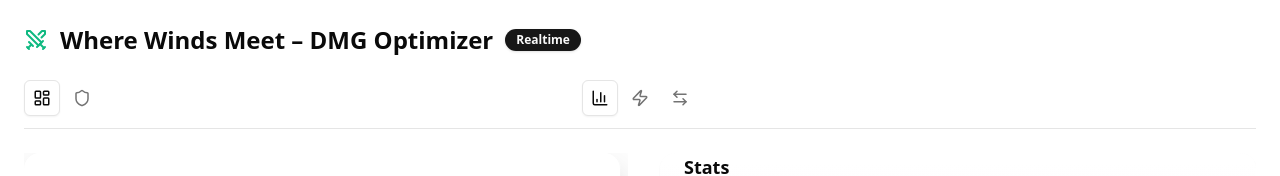
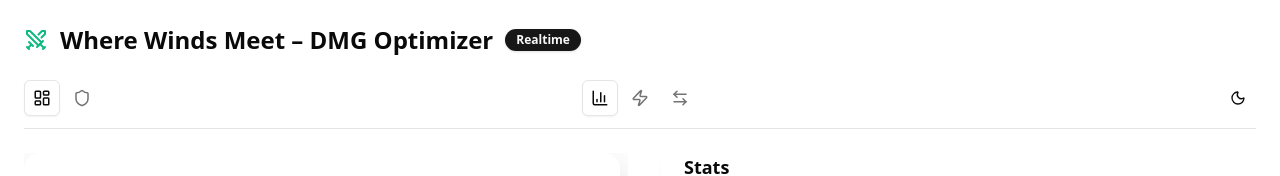
Before and after one commit to Phong940253/wwm-damage-calculator, a Next.js app: page / in a window 1280 px wide. Shown: the top 176 px of the page. Built offline with nearby package versions, Linux system fonts and the light colour scheme.

Commit message:
feat: add clear local data functionality and theme toggle component

```diff
--- a/app/ui/import-export/ImportExportTab.tsx
+++ b/app/ui/import-export/ImportExportTab.tsx
@@ -35,6 +35,30 @@ export default function ImportExportTab() {
   const [mergeGear, setMergeGear] = useState(true);
 
   const [status, setStatus] = useState<StatusState>(null);
+
+  /* =======================
+     Clear Local Data
+  ======================= */
+
+  const handleClearData = () => {
+    const ok = window.confirm(
+      "This will clear all saved calculator data (stats, gear, rotations) from this browser. Continue?"
+    );
+    if (!ok) return;
+
+    try {
+      const keysToRemove = Object.keys(localStorage).filter((k) =>
+        k.startsWith("wwm_")
+      );
+      for (const key of keysToRemove) {
+        localStorage.removeItem(key);
+      }
+
+      setStatus({ variant: "secondary", text: "Cleared local data. Reload to apply." });
+    } catch {
+      setStatus({ variant: "destructive", text: "Clear failed" });
+    }
+  };
 
   /* =======================
      Export
@@ -318,6 +342,33 @@ export default function ImportExportTab() {
             </Button>
           </div>
         </div>
+
+        <Separator />
+
+        {/* Danger zone */}
+        <div className="space-y-3">
+          <div className="space-y-1">
+            <div className="text-sm font-medium text-destructive">
+              Danger zone
+            </div>
+            <div className="text-xs text-muted-foreground">
+              Permanently deletes all saved data in this browser.
+            </div>
+          </div>
+
+          <div className="flex flex-wrap gap-2">
+            <Button variant="destructive" onClick={handleClearData} type="button">
+              Clear Data
+            </Button>
+            <Button
+              variant="secondary"
+              onClick={() => window.location.reload()}
+              type="button"
+            >
+              Reload
+            </Button>
+          </div>
+        </div>
       </CardContent>
     </Card>
   );
--- a/app/ui/layout/StatusBar.tsx
+++ b/app/ui/layout/StatusBar.tsx
@@ -2,6 +2,7 @@
 
 import { useRouter, useSearchParams } from "next/navigation";
 import { TabButton } from "@/components/ui/TabButton";
+import { ThemeToggle } from "@/components/theme-toggle";
 import {
   LayoutDashboard,
   Shield,
@@ -111,7 +112,9 @@ export function StatusBar() {
       </div>
 
       {/* RIGHT — balancing */}
-      <div />
+      <div className="flex justify-end">
+        <ThemeToggle />
+      </div>
     </div>
   );
 }
--- a/components/theme-toggle.tsx
+++ b/components/theme-toggle.tsx
@@ -2,6 +2,8 @@
 
 import * as React from "react";
 import { useTheme } from "next-themes";
+import { Moon, Sun } from "lucide-react";
+import { Button } from "@/components/ui/button";
 
 export function ThemeToggle() {
   const { resolvedTheme, setTheme } = useTheme();
@@ -17,12 +19,17 @@ export function ThemeToggle() {
     setTheme(resolvedTheme === "light" ? "dark" : "light");
   };
 
+  const isDark = resolvedTheme === "dark";
+
   return (
-    <button
+    <Button
       onClick={toggleTheme}
-      className="px-4 py-2 rounded-md bg-gray-200 dark:bg-gray-700 text-gray-800 dark:text-gray-200 transition"
+      variant="ghost"
+      size="icon"
+      title={isDark ? "Switch to light theme" : "Switch to dark theme"}
+      aria-label={isDark ? "Switch to light theme" : "Switch to dark theme"}
     >
-      {resolvedTheme === "dark" ? "Light Mode" : "Dark Mode"}
-    </button>
+      {isDark ? <Sun /> : <Moon />}
+    </Button>
   );
 }
```
